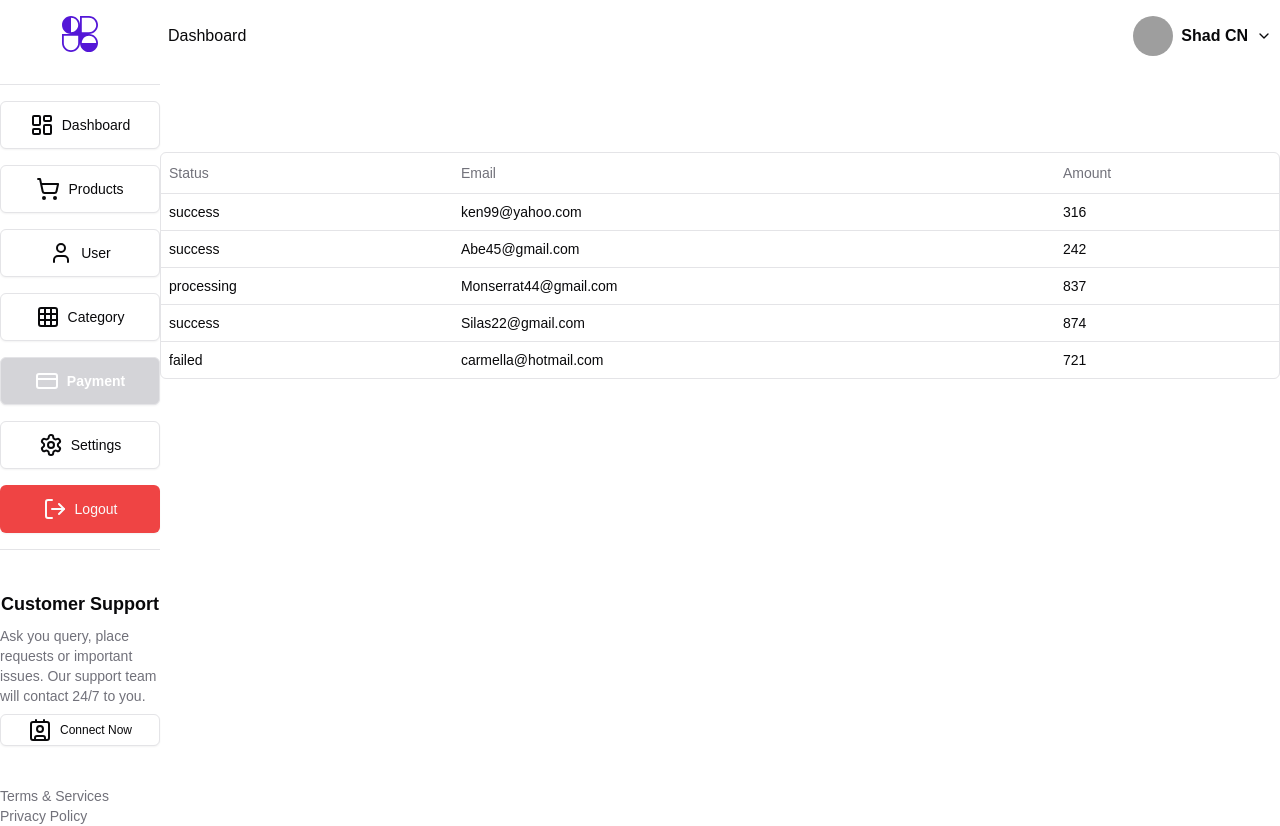
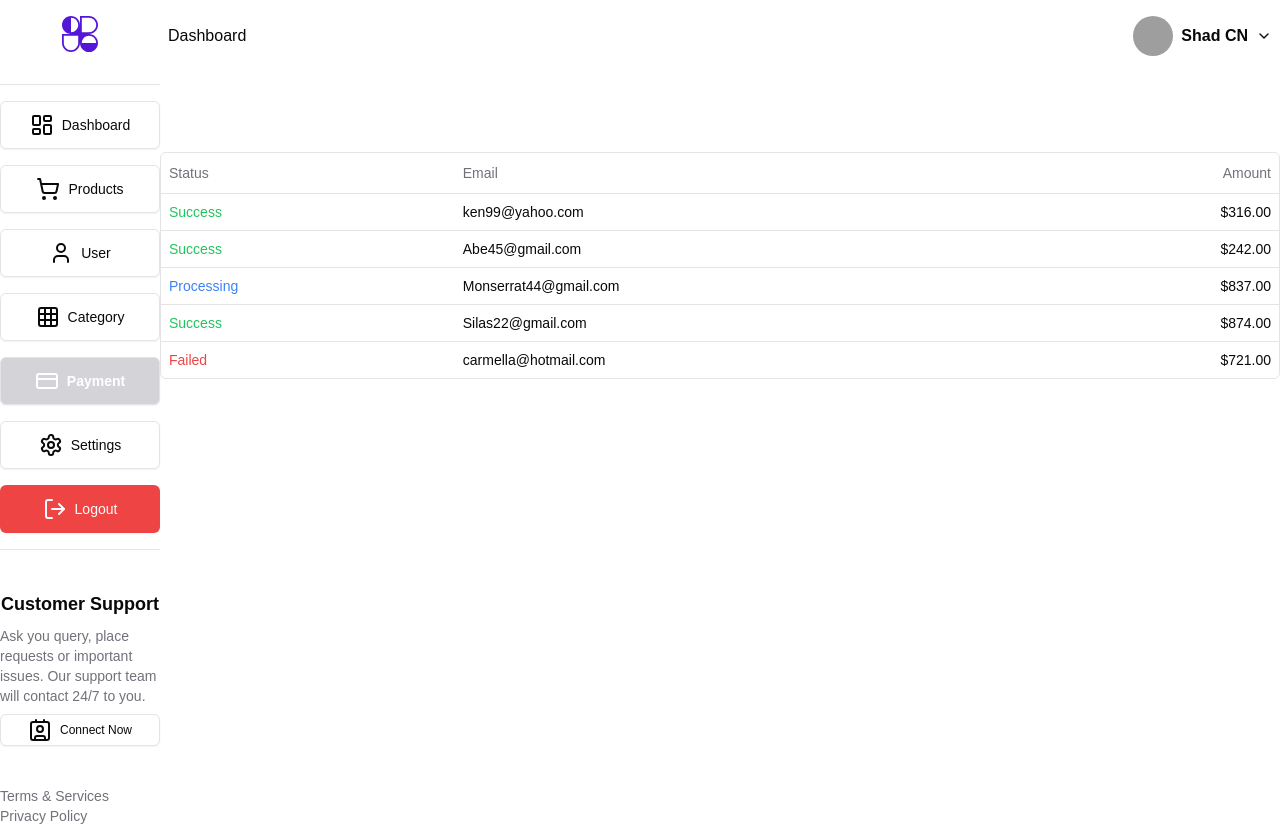
Before and after one commit to eedu7/ecommerce-api, a Next.js app in the folder frontend/: page /admin/dashboard/payment in a window 1280 px wide. Built offline with nearby package versions, Linux system fonts and the light colour scheme; grey boxes are pictures that could not be loaded.

Commit message:
MINOR: added the text colors to different payment status

```diff
--- a/frontend/src/app/admin/dashboard/(data-modals)/payment/columns.tsx
+++ b/frontend/src/app/admin/dashboard/(data-modals)/payment/columns.tsx
@@ -10,9 +10,29 @@ export type Payment = {
 }
 
 export const columns: ColumnDef<Payment>[] = [{
-    accessorKey: "status", header: "Status",
+    accessorKey: "status", header: "Status", cell: ({row}) => {
+        const value: string = row.getValue("status");
+        const titleCaseValue: string = value.charAt(0).toUpperCase() + value.slice(1);
+        switch (value) {
+            case "pending":
+                return <div className="text-yellow-500">{titleCaseValue}</div>
+            case "processing":
+                return <div className="text-blue-500">{titleCaseValue}</div>
+            case "success":
+                return <div className="text-green-500">{titleCaseValue}</div>
+            case "failed":
+                return <div className="text-red-500">{titleCaseValue}</div>
+        }
+
+    }
 }, {
     accessorKey: "email", header: "Email",
 }, {
-    accessorKey: "amount", header: "Amount",
+    accessorKey: "amount", header: () => <div className="text-right">Amount</div>, cell: ({row}) => {
+        const amount = parseFloat(row.getValue("amount"));
+        const formatted = new Intl.NumberFormat("en-US", {
+            style: "currency", currency: "USD",
+        }).format(amount);
+        return <div className="text-right font-medium">{formatted}</div>
+    }
 },]
```
